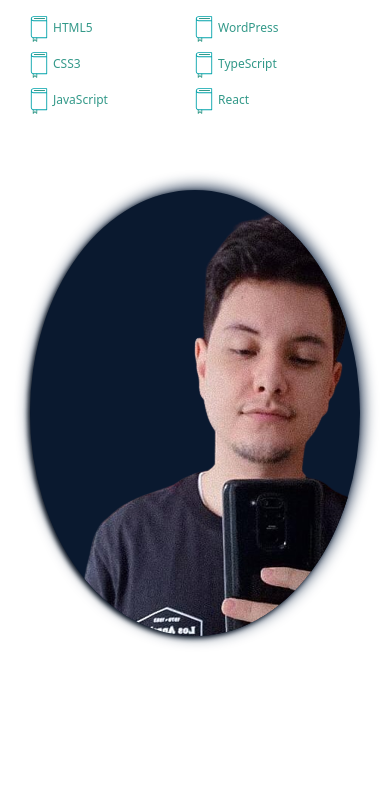
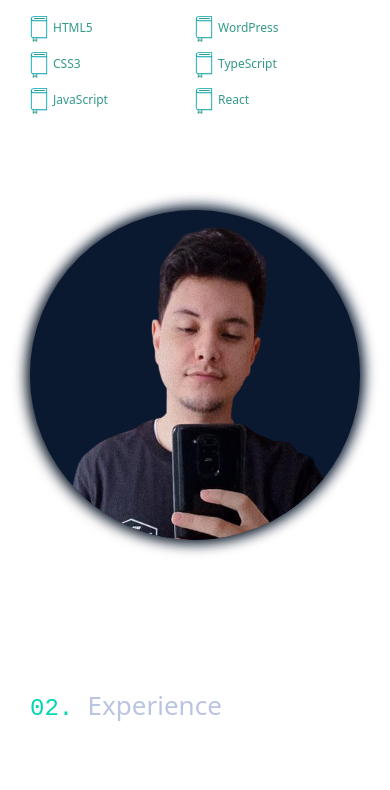
Before and after one commit to thalesfelippe/portfolio, a React (Create React App) app: page / in a window 390 px wide. Shown: the part 1077-1867 px from the top of the page. Built offline with nearby package versions, Linux system fonts and the light colour scheme.

Commit message:
media query

```diff
--- a/src/App.css
+++ b/src/App.css
@@ -245,10 +245,6 @@ nav.navbar .navbar-nav a.nav-link.navbar-link.active {
   color: #339989 !important;
   font-size: 12px;
   margin-bottom: 10px;
-}
-
-.inner-avatar {
-  margin-right: 100px;
 }
 
 .avatar-box {
@@ -807,6 +803,7 @@ nav.navbar .navbar-nav a.nav-link.navbar-link.active {
   }
 
   .about-inner {
+    display: flex !important;
     flex-direction: column;
   }
 
@@ -815,6 +812,7 @@ nav.navbar .navbar-nav a.nav-link.navbar-link.active {
   }
 
   .avatar-box {
+    margin-top: 0px !important;
     box-shadow: -2px 2px 5px #060f1c,
                  2px -2px 15px #0e2342;
   }
@@ -901,19 +899,28 @@ nav.navbar .navbar-nav a.nav-link.navbar-link.active {
   }
 
   .about-inner {
+    display: flex !important;
     flex-direction: column;
   }
 
   .about-header img, .experience-header img {
     width: 50%;
   }
+
   .inner-avatar {
     margin: 50px 0 0 0;
   }
 
   .avatar-box {
-    box-shadow: -2px 2px 5px #060f1c,
+    margin-top: 0px !important;
+    box-shadow: -2px 2px 15px #060f1c,
                  2px -2px 15px #0e2342;
+  }
+
+  .experience-card-list {
+    display: flex;
+    flex-direction: column;
+    align-items: center;
   }
 
   .work-header h3 {
@@ -969,10 +976,82 @@ nav.navbar .navbar-nav a.nav-link.navbar-link.active {
 
 /* Large devices (laptops/desktops, 992px and up) */
 @media only screen and (max-width: 992px) {
+  .about-inner {
+    display: grid;
+    grid-template-columns: 5fr 4fr;
+    gap: 20px;
+  }
 
+  .avatar-box {
+    margin-top: 60px;
+    box-shadow: -2px 2px 15px #060f1c,
+                 2px -2px 15px #0e2342;
+  }
+
+  .avatar-box img {
+    width: 100%;
+  }
+
+  .work-header h3 {
+    margin-right: 0;
+  }
+
+  .work-list {
+    margin: 50px 0;
+  }
+
+  .work-content-right, .work-content-left {
+    box-shadow: 0 10px 30px -15px #0e2342;
+    position: relative;
+    z-index: 3;
+    padding: 10px 20px;
+    border-radius: 10px;
+    background-color: #060f1c;
+    color: #BAC4E3;
+    font-size: 16px;
+    opacity: 0.9;
+  }
+
+  .work-description-right, .work-description-left {
+    padding: 0;
+  }
+
+  .featured-work-right:nth-of-type(2n+1) .work-image-right {
+    grid-column: 1 / 8;
+    margin-bottom: -5px;
+  }
+
+  .featured-work-right .work-image-right, .featured-work-left .work-image-left {
+    grid-area: -2;
+  }
+
+  .featured-work-right, .featured-work-left {
+    grid-template-columns: none !important;
+  }
+
+  .featured-work-left:nth-of-type(2n+1) .work-image-left {
+    grid-column: 8 / 1;
+    margin-bottom: -5px;
+  }
+
+  .featured-work-left:nth-of-type(2n+1) .work-content-left {
+    grid-column: 8 / 1;
+  }
+
+  .work-description-right, .work-description-left {
+    box-shadow: none;
+  }
 }
 
 /* Extra large devices (large laptops and desktops, 1200px and up) */
-@media only screen and (min-width: 1200px) {
+@media only screen and (max-width: 1200px) {
+  .about-inner {
+    display: grid;
+    grid-template-columns: 5fr 4fr;
+    gap: 20px;
+  }
 
+  .avatar-box img {
+    width: 100%;
+  }
 }
```
